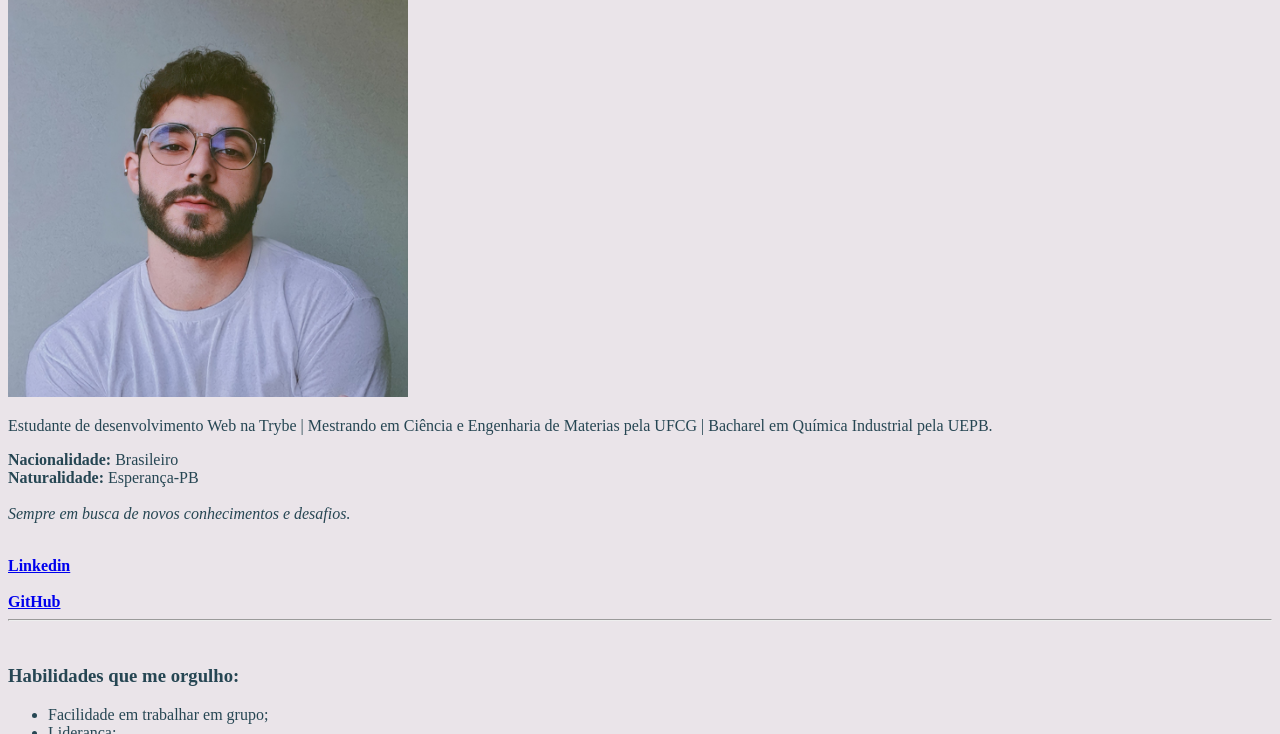
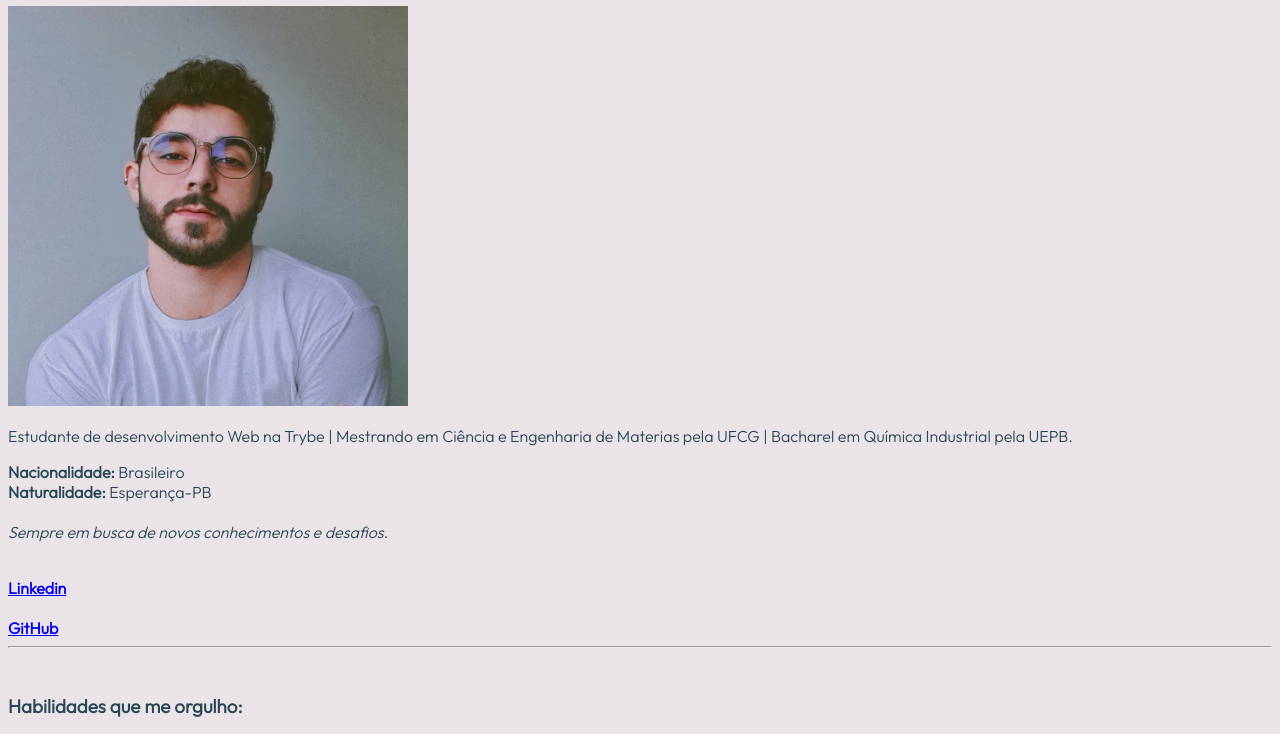
Before and after one commit to Igormcf/Igormcf.github.io, a plain HTML site: page index.html in a window 1280 px wide. Shown: the part 153-887 px from the top of the page. Drawn offline with Linux system fonts and the light colour scheme.

Commit message:
Altera fonte no body

```diff
--- a/index.html
+++ b/index.html
@@ -2,6 +2,9 @@
 <html lang="pt-br">
 <head>
     <meta charset="UTF-8">
+    <link rel="preconnect" href="https://fonts.googleapis.com">
+    <link rel="preconnect" href="https://fonts.gstatic.com" crossorigin>
+    <link href="https://fonts.googleapis.com/css2?family=Josefin+Sans&family=Outfit:wght@300&display=swap" rel="stylesheet">
     <title>Meu Portfólio</title>
 
     <style>
@@ -9,6 +12,7 @@
     body{
         background-color: #eae4e9;
         color: #264653;
+        font-family: 'Outfit', sans-serif;
     }
 
     </style>
```
